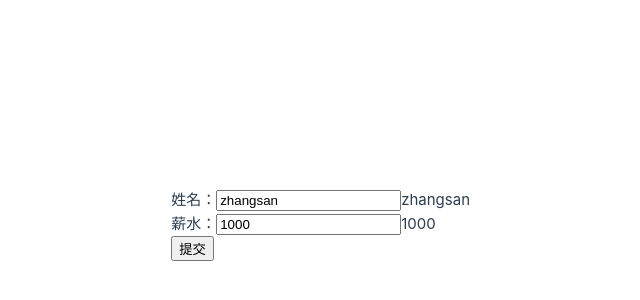
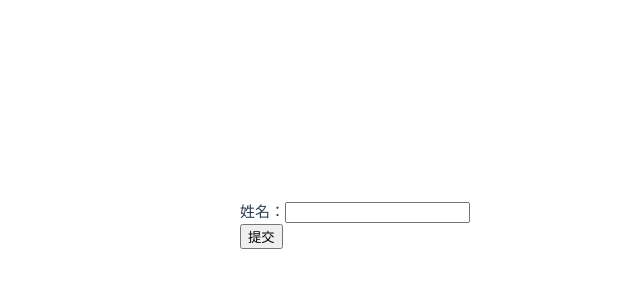
Before and after one commit to ZH1995/MyVue, a Vue app: page / in a window 1280 px wide. Shown: the part 176-476 px from the top of the page, without its empty margins (170-810 px from the left). Built offline with nearby package versions, Linux system fonts and the light colour scheme; the HTML template or start-up script is replaced by a standard one.

Commit message:
add custom attribute

```diff
--- a/src/App.vue
+++ b/src/App.vue
@@ -1,21 +1,19 @@
 <template>
   <div>
-    姓名：<input v-model="userName"/>{{ userName }}<br/>
-    薪水：<input type="number" v-model="salary"/>{{ salary }}<br/>
-    <button v-on:click="addSalary">提交</button>
+    姓名：<input ref="name" abc="123"/><br/>
+    <button v-on:click="showRes">提交</button>
   </div>
 </template>
 
 <script setup lang="ts">
-import {reactive, toRefs} from 'vue'
-let salaryInfo = reactive({userName:'zhangsan',salary:1000})
-let {userName,salary} = toRefs(salaryInfo)
-
-function addSalary(){
-    salary.value += 100
-    console.log(salaryInfo)
-}
-
+import {ref} from 'vue'
+let name = ref()
+  function showRes(){
+    console.log(name)
+    console.log(name.value)
+    console.log(name.value.value)
+    console.log(name.value.getAttribute('abc'))
+  }
 </script>
 
 <style scoped>
```
